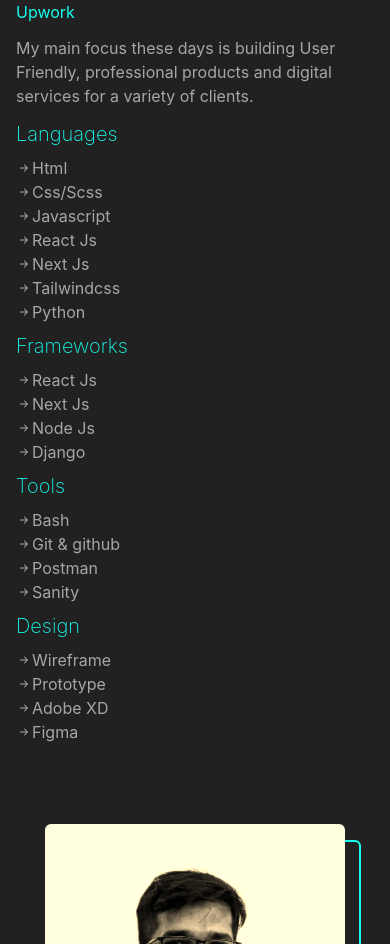
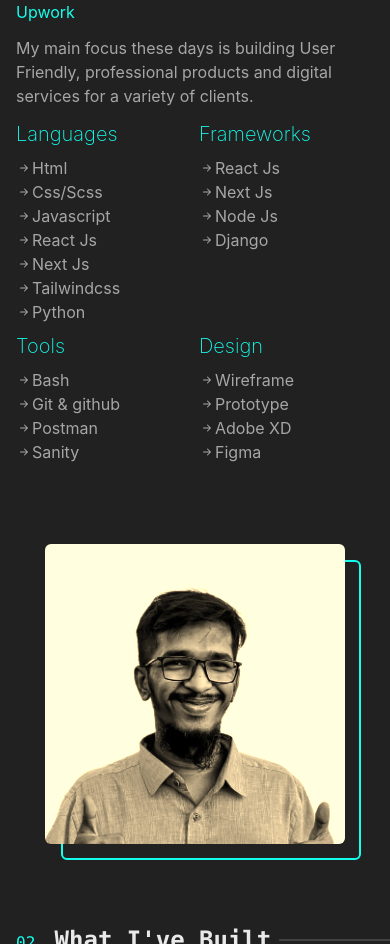
Before and after one commit to ahadnur/portfolio.ahadujjaman, a Next.js app: page / in a window 390 px wide. Shown: the part 1200-2144 px from the top of the page. Built offline with nearby package versions, Linux system fonts and the light colour scheme.

Commit message:
about page udpated

```diff
--- a/components/About.js
+++ b/components/About.js
@@ -14,7 +14,7 @@ const About = () => {
                 <p className="text-white/60 mb-3">Hello! My name is Ahadujjaman Nur and I enjoy creating things that live on the internet. My interest in web development started back in 2016 when I was learning PYTHON. After all these years that interest helped me learn HTML, CSS, JAVASCRIPT a lot!</p>
                 <p className="text-white/60 mb-3">Past few years I&apos;m working as a Freelance Web Developer and Programming Coach in <span className="text-main"><Link href="https://www.fiverr.com/ahadnur44?public_mode=true">Fiverr</Link></span>, <span className="text-main"><Link href="https://www.upwork.com/freelancers/~01ba501685672fd7a0?viewMode=1">Upwork</Link></span></p>
                 <p className="text-white/60 mb-3">My main focus these days is building User Friendly, professional products and digital services for a variety of clients.</p>
-                <div className="mb-10 grid grid-cols-1 sm:grid-cols-2 lg:grid-cols-3 xl:grid-cols-4 gap-2">
+                <div className="mb-10 grid grid-cols-2 lg:grid-cols-3 xl:grid-cols-4 gap-2">
                     <div className="flex flex-col justify-start items-start">
                         <h3 className="text-xl font-extralight text-main mb-2">Languages</h3>
                         <ul>
--- a/components/Nav.js
+++ b/components/Nav.js
@@ -31,7 +31,7 @@ const Nav = () => {
                     }
                 </div>
             </div>
-            <div className={isOpen ? "top-24 py-10 bg-gray w-[90%] md:w-[80%] absolute left-1/2 -translate-x-1/2 h-auto md:h-[300px] grid place-items-center z-50 transition-all duration-3000 rounded-md shadow-2xl" : "bg-gray w-full fixed left-1/2 -translate-x-1/2 -top-[800px] h-[300px] grid place-items-center z-50 transition-all duration-3000"}>
+            <div className={isOpen ? "top-24 py-10 bg-gray w-[90%] md:w-[80%] fixed left-1/2 -translate-x-1/2 h-auto md:h-[300px] grid place-items-center z-50 transition-all duration-3000 rounded-md shadow-2xl" : "bg-gray w-full fixed left-1/2 -translate-x-1/2 -top-[800px] h-[300px] grid place-items-center z-50 transition-all duration-3000"}>
                 <div className="relative">
                     <div className="menu font-mono w-[400px]">
                         <ul className="flex justify-center flex-col md:flex-row items-center text-white space-y-10 md:space-x-10 md:space-y-0">
```
